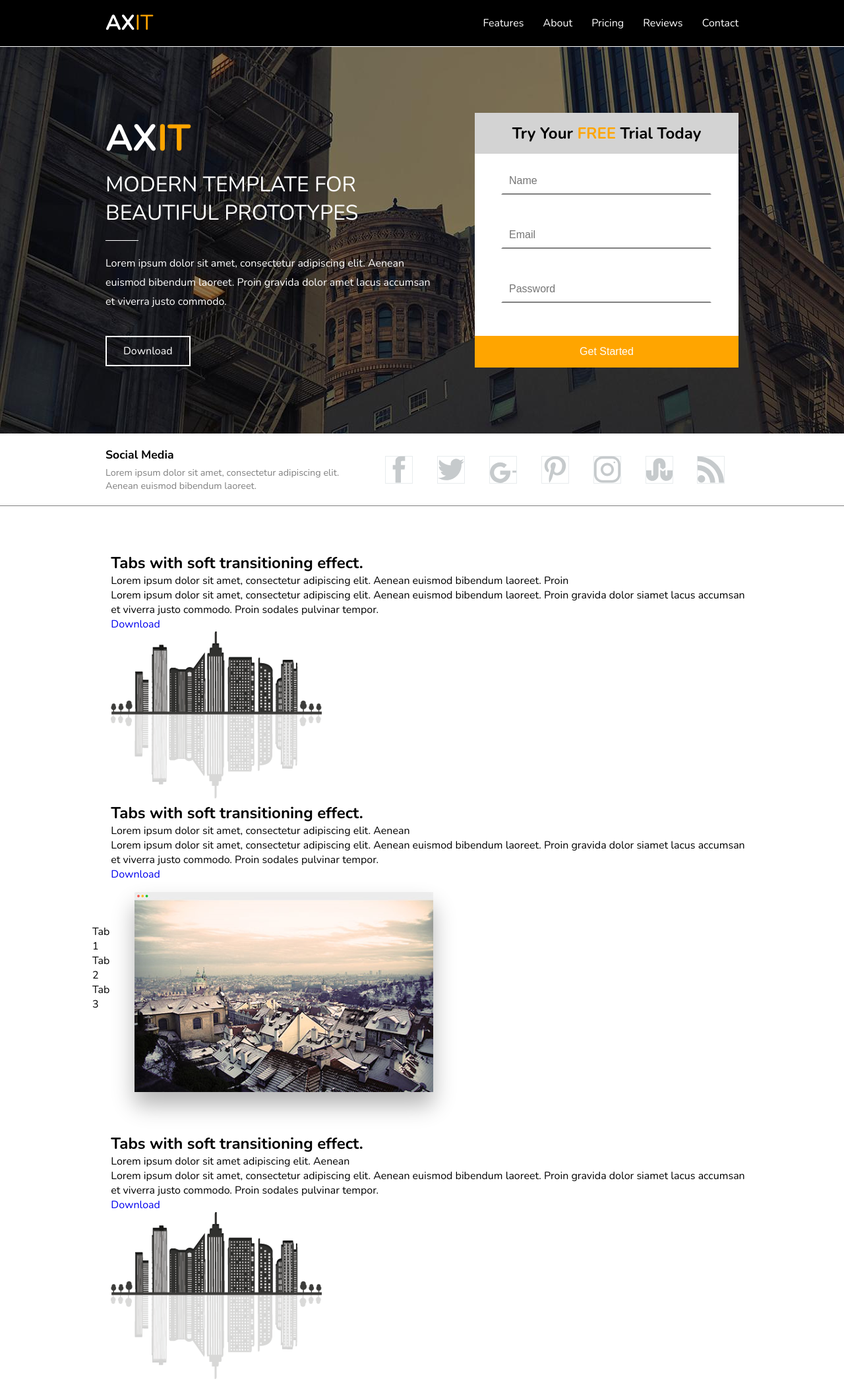
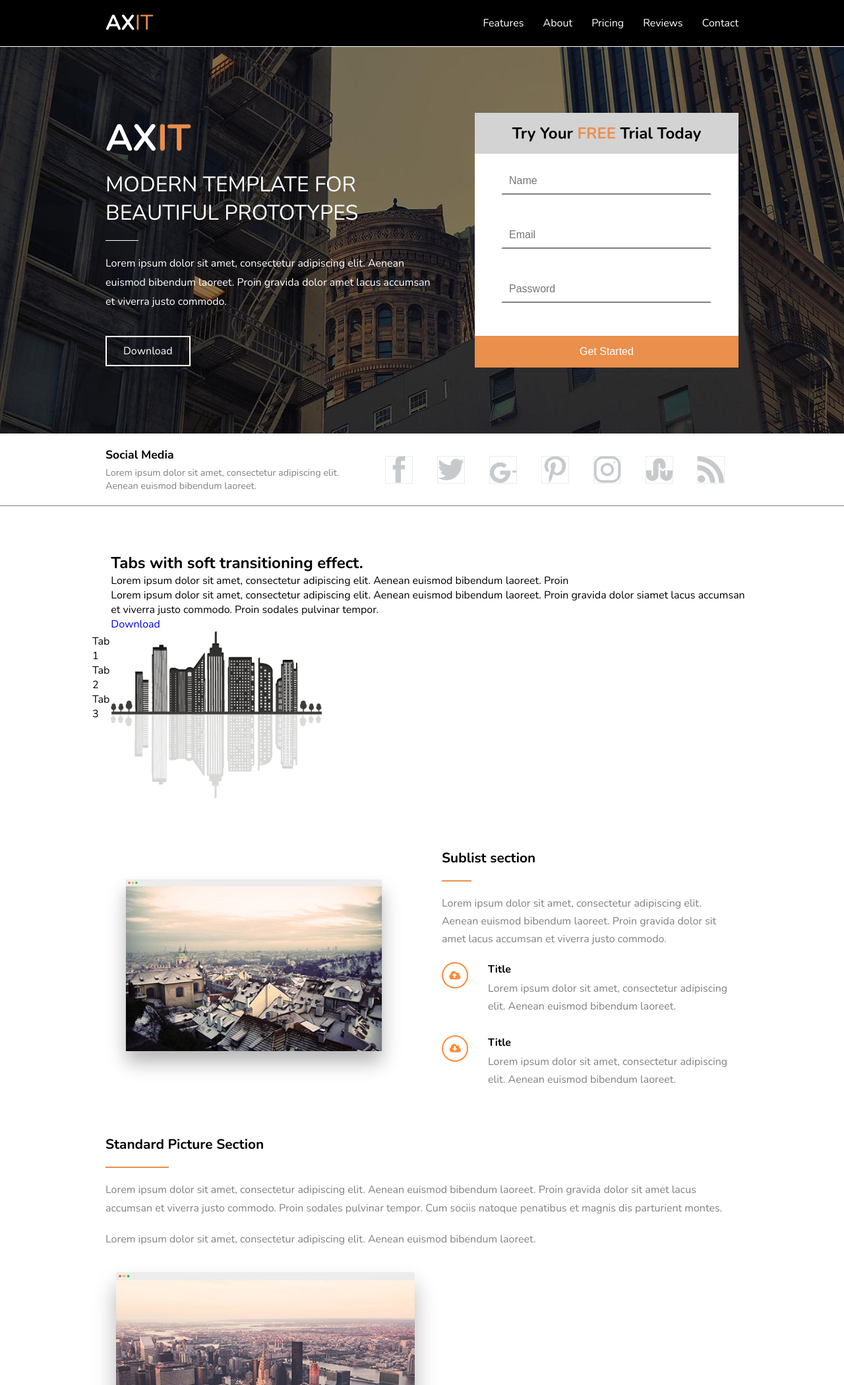
Before and after one commit to alexanderxp/Axit_psd_Andersen_2, a plain HTML site: page index.html in a window 1280 px wide. Shown: the top 2099 px of the page at 66% size. Drawn offline with nearby package versions, Linux system fonts and the light colour scheme.

Commit message:
change all orange color to #ea8f4c in style.css & del another features tegs from index.html

```diff
--- a/index.html
+++ b/index.html
@@ -110,36 +110,6 @@
 						<h2 class="tabs-column2-heading">Tabs with soft transitioning effect.</h2>
 						<p class="tabs-column2-text">
 							Lorem ipsum dolor sit amet, consectetur adipiscing elit. Aenean euismod bibendum laoreet. Proin
-						</p>
-						<p class="tabs-column2-text tabs-column2-text2">
-							Lorem ipsum dolor sit amet, consectetur adipiscing elit. Aenean euismod bibendum laoreet. Proin gravida dolor siamet lacus accumsan et viverra justo commodo. Proin sodales pulvinar tempor.
-						</p>
-						<a href="#" class="tabs-column2-link">Download</a>
-					</div>
-					<div class="tabs-column tabs-column3">
-						<img src="img/features/features_panel1.png" alt="city" class="tabs-column3-img">
-					</div>
-				</div>
-				<div class="tab2 tab tab-switch">
-					<div class="tabs-column tabs-column2">
-						<h2 class="tabs-column2-heading">Tabs with soft transitioning effect.</h2>
-						<p class="tabs-column2-text">
-							Lorem ipsum dolor sit amet, consectetur adipiscing elit. Aenean
-						</p>
-						<p class="tabs-column2-text tabs-column2-text2">
-							Lorem ipsum dolor sit amet, consectetur adipiscing elit. Aenean euismod bibendum laoreet. Proin gravida dolor siamet lacus accumsan et viverra justo commodo. Proin sodales pulvinar tempor.
-						</p>
-						<a href="#" class="tabs-column2-link">Download</a>
-					</div>
-					<div class="tabs-column tabs-column3">
-						<img src="img/features/features_panel2.png" alt="city" class="tabs-column3-img">
-					</div>
-				</div>
-				<div class="tab3 tab tab-switch">
-					<div class="tabs-column tabs-column2">
-						<h2 class="tabs-column2-heading">Tabs with soft transitioning effect.</h2>
-						<p class="tabs-column2-text">
-							Lorem ipsum dolor sit amet adipiscing elit. Aenean
 						</p>
 						<p class="tabs-column2-text tabs-column2-text2">
 							Lorem ipsum dolor sit amet, consectetur adipiscing elit. Aenean euismod bibendum laoreet. Proin gravida dolor siamet lacus accumsan et viverra justo commodo. Proin sodales pulvinar tempor.
--- a/style.css
+++ b/style.css
@@ -40,7 +40,7 @@ a {
 	font-size: 2rem;
 }
 .header-logo-span {
-	color: orange;
+	color: #ea8f4c;
 	font-weight: 400;
 }
 
@@ -90,7 +90,7 @@ a {
 	margin-bottom: 10px;
 }
 .home-heading-span {
-	color: orange;
+	color: #ea8f4c;
 	font-weight: 400px;
 }
 
@@ -135,7 +135,7 @@ a {
 }
 .home-form-span {
 	text-transform: uppercase;
-	color: orange;
+	color: #ea8f4c;
 }
 
 .home-form-input, .contact-form-input {
@@ -156,7 +156,7 @@ a {
 }
 .home-form-submit {
 	width: 100%;
-	background-color: orange;
+	background-color: #ea8f4c;
 	text-align: center;
 	border: none;
 	display: block;
@@ -251,7 +251,7 @@ a {
 .sublist-line {
 	height: 2px;
 	width: 10%;
-	background-color: orange;
+	background-color: #ea8f4c;
 	margin-bottom: 20px;
 }
 .sublist-par {
@@ -292,7 +292,7 @@ a {
 .picture-line {
 	height: 2px;
 	width: 10%;
-	background-color: orange;
+	background-color: #ea8f4c;
 	margin-bottom: 20px;
 }
 .picture-par {
@@ -342,7 +342,7 @@ a {
 .awesome-line {
 	height: 2px;
 	width: 10%;
-	background-color: orange;
+	background-color: #ea8f4c;
 	margin-bottom: 30px;
 }
 
@@ -397,7 +397,7 @@ a {
 .pricing-line {
 	height: 2px;
 	width: 10%;
-	background-color: orange;
+	background-color: #ea8f4c;
 	margin-bottom: 30px;
 	margin-left: auto;
     margin-right: auto;
@@ -497,7 +497,7 @@ a {
 .testimonials-line {
 	height: 2px;
 	width: 10%;
-	background-color: orange;
+	background-color: #ea8f4c;
 	margin-bottom: 30px;
 }
 
@@ -645,7 +645,7 @@ a {
 .contact-line {
 	height: 2px;
 	width: 10%;
-	background-color: orange;
+	background-color: #ea8f4c;
 	margin-bottom: 30px;
 }
 
@@ -673,7 +673,7 @@ a {
 	padding: 10px 20px;
 	color: white;
 	font-weight: 600;
-	background-color: orange;
+	background-color: #ea8f4c;
 	border-radius: 5px;
 	box-shadow: 0px 1px 2px grey;
 }
```
